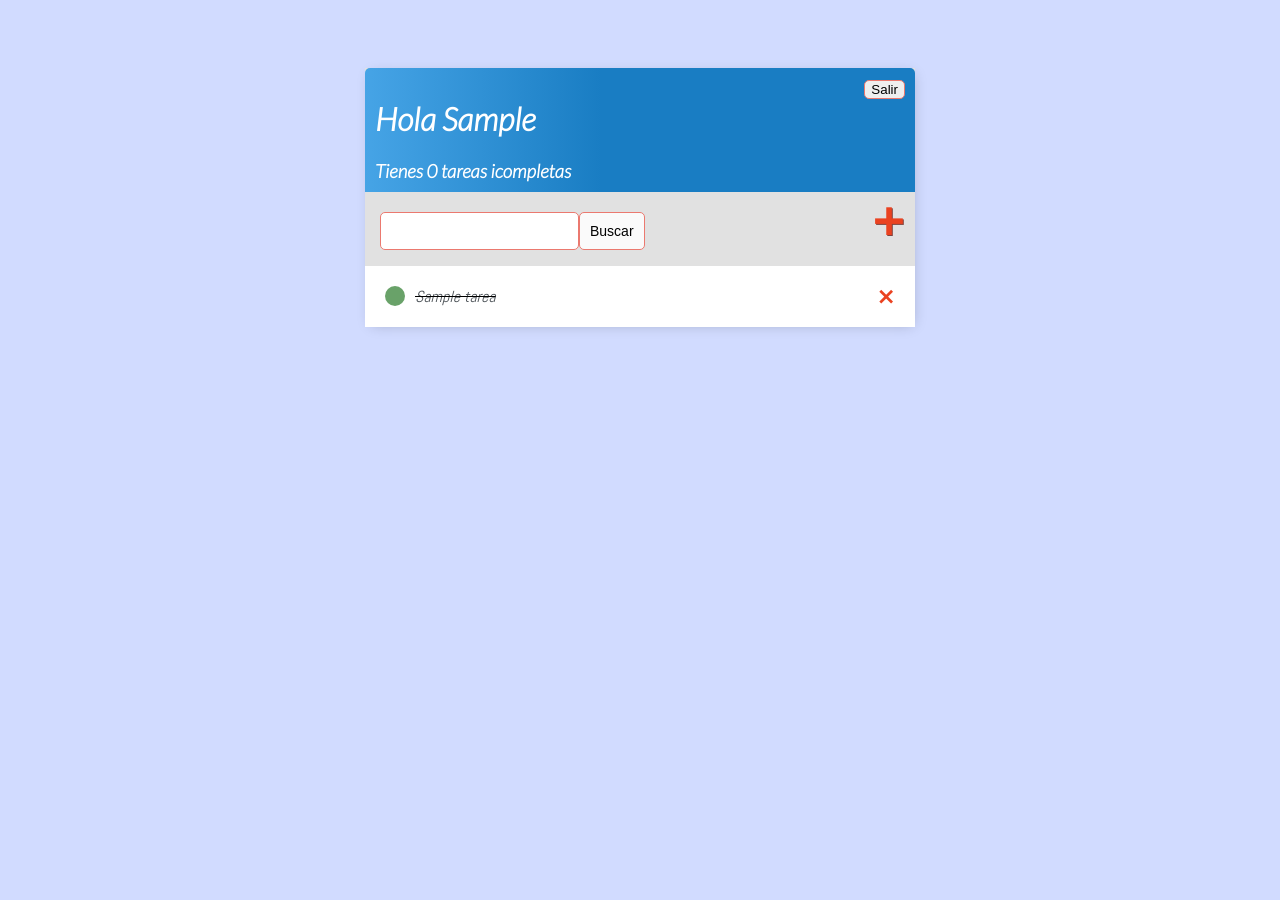
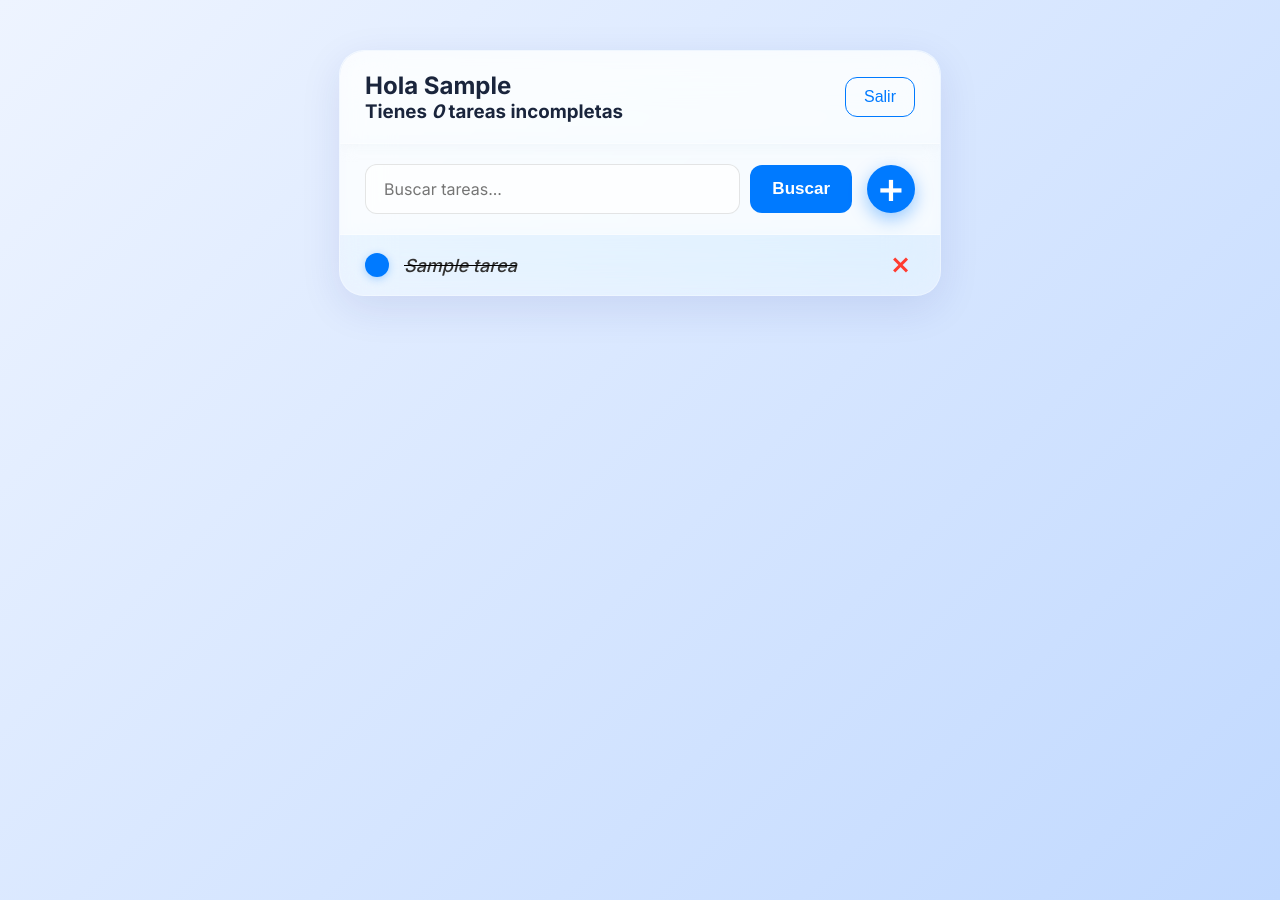
Before and after one commit to IsmaelSanchezRubio/adminstrador_de_tareas, a Django app: page / in a window 1280 px wide. Before the commit the page ends 330 px from the top, so only its background shows below. Run offline with Django 5.2, Linux system fonts and the light colour scheme; a user stored in the database is signed in; tables that the repository leaves empty hold one stand-in row (values such as "Sample post").

Commit message:
Switch to @vercel/python Estilo Liquid glass

```diff
--- a/base/templates/base/principal.html
+++ b/base/templates/base/principal.html
@@ -3,137 +3,295 @@
 <head>
     <meta charset="UTF-8">
     <title>Lista de Pendientes</title>
-    <link rel="preconnect" href="https://fonts.googleapis.com">
-    <link rel="preconnect" href="https://fonts.gstatic.com" crossorigin>
-    <link href="https://fonts.googleapis.com/css2?family=Abel&display=swap" rel="stylesheet">
 
     <link rel="preconnect" href="https://fonts.googleapis.com">
     <link rel="preconnect" href="https://fonts.gstatic.com" crossorigin>
-    <link href="https://fonts.googleapis.com/css2?family=Lato:ital,wght@1,300&display=swap" rel="stylesheet">
+    <link href="https://fonts.googleapis.com/css2?family=Inter:wght@400;500;700;900&display=swap" rel="stylesheet">
 
     <style>
+        /* Estilos generales del cuerpo, con el fondo "Liquid Glass", padding original y AHORA 100% de altura. */
         body {
-            background-color: #d1dbff;
-            font-family: "Abel", sans-serif;
-            padding-top: 60px;
+            background: linear-gradient(135deg, #eef4ff 0%, #c1d9ff 100%);
+            font-family: "Inter", sans-serif;
+            padding-top: 50px;
+            padding-bottom: 50px;
+            margin: 0;
+            min-height: 100vh; /* ¡ESTO ES LO NUEVO! Asegura que el body ocupe al menos el 100% de la altura del viewport */
         }
 
-        .container{
-            max-width: 550px;
+        /* Contenedor principal con efecto "Liquid Glass". */
+        .container {
+            max-width: 600px;
             margin: auto;
-            background-color: #e1e1e1;
-            -webkit-box.shadows: 2px 2px 13px -4px rgba(0, 0, 0, 0.21);
-            box-shadow:2px 2px 13px -4px rgba(0, 0, 0, 0.21);
+            background: rgba(255, 255, 255, 0.4);
+            -webkit-backdrop-filter: blur(25px) saturate(180%);
+            backdrop-filter: blur(25px) saturate(180%);
+            border: 1px solid rgba(255, 255, 255, 0.3);
+            box-shadow: 0 12px 40px 0 rgba(31, 38, 135, 0.1);
+            border-radius: 25px;
+            overflow: hidden;
         }
 
-        h1,
-        h2,
-        h3,
-        h4,
-        h5,
-        h6 {
-            font-family: "Lato", sans-serif;
+        h1, h2, h3, h4, h5, h6 {
+            font-family: "Inter", sans-serif;
+            font-weight: 700;
+            color: #1a253c;
+            margin-top: 0;
+            margin-bottom: 0;
         }
 
-        a,
-        p {
-            color: #b16a5e;
+        p, a {
+            color: #007aff;
+            font-size: 16px;
         }
 
-        .barra-superior{
+        /* Barra superior con fondo translúcido y elementos bien espaciados. */
+        .barra-superior {
             display: flex;
             justify-content: space-between;
-            color: #ffffff;
-            padding: 10px;
-            border-radius: 5px 5px 0 0;
-            background: linear-gradient(90deg, #46a4e6 0%, #197dc3 43%, #197dc3 100%);
+            align-items: center;
+            padding: 20px 25px;
+            background: rgba(255, 255, 255, 0.6);
+            border-bottom: 1px solid rgba(255, 255, 255, 0.4);
+            -webkit-backdrop-filter: blur(10px);
+            backdrop-filter: blur(10px);
+            border-top-left-radius: 25px;
+            border-top-right-radius: 25px;
+            box-shadow: 0 2px 10px rgba(0,0,0,0.05);
         }
 
-        .barra-superior a{
-        color: #ffffff;
-        text-decoration: none}
+        .barra-superior h1 {
+            margin: 0;
+            font-size: 24px;
+        }
 
-        .envoltorio-tarea{
+        .barra-superior a {
+            text-decoration: none;
+            font-weight: 500;
+            color: #007aff;
+            font-size: 16px;
+            transition: color 0.2s ease;
+        }
+        .barra-superior a:hover {
+            color: #0056b3;
+        }
+
+        /* Envoltorio de tarea con fondo sutilmente más opaco al pasar el ratón. */
+        .envoltorio-tarea {
             display: flex;
             align-items: center;
             justify-content: space-between;
-            padding: 20px;
-            background-color: #ffffff;
-            border-top: 1px solid rgb(225, 225, 225);}
+            padding: 18px 25px;
+            background-color: transparent;
+            border-bottom: 1px solid rgba(255, 255, 255, 0.3);
+            transition: background-color 0.2s ease;
+        }
 
-        .titulo-tarea{
-            display: flex;}
+        .envoltorio-tarea:last-child {
+            border-bottom: none;
+        }
 
-        .titulo-tarea a{
+        .envoltorio-tarea:hover {
+            background-color: rgba(255, 255, 255, 0.6);
+        }
+
+        .titulo-tarea {
+            display: flex;
+            align-items: center;
+            flex-grow: 1;
+        }
+
+        .titulo-tarea a {
             text-decoration: none;
-            color: #4b5156;
-            margin-left: 10px;}
+            color: #333;
+            margin-left: 15px;
+            font-weight: 500;
+            font-size: 18px;
+            word-break: break-word;
+            flex-grow: 1;
+        }
+
+        /* Iconos de tarea con colores y formas alineados con iOS. */
+        .icono-tarea-completa,
+        .icono-tarea-incompleta {
+            height: 24px;
+            width: 24px;
+            border-radius: 50%;
+            display: flex;
+            align-items: center;
+            justify-content: center;
+            flex-shrink: 0;
+        }
 
         .icono-tarea-completa {
-            height: 20px;
-            width: 20px;
-            background-color: rgb(105, 162, 105);
-            border-radius: 50px;}
+            background-color: #007aff;
+            color: white;
+            box-shadow: 0 2px 8px rgba(0, 122, 255, 0.3);
+        }
 
         .icono-tarea-incompleta {
-            height: 20px;
-            width: 20px;
-            background-color: rgb(218, 218, 218);
-            border-radius: 50px;}
+            background-color: transparent;
+            border: 2px solid #cecece;
+        }
 
-        .enlace-eliminar{
+        .enlace-eliminar {
             text-decoration: none;
             font-weight: 900;
-            color: #EA4220;
-            font-size: 22px;
-            line-height: 0}
+            color: #ff3b30;
+            font-size: 24px;
+            line-height: 0;
+            padding: 5px;
+            margin-left: 15px;
+            transition: opacity 0.2s ease;
+        }
+        .enlace-eliminar:hover {
+            opacity: 0.7;
+        }
 
-        #envoltorio-agregar-buscar{
+        #envoltorio-agregar-buscar {
             display: flex;
             justify-content: space-between;
             align-items: center;
-            padding-bottom: 15px;
-            padding-left: 15px}
+            padding: 20px 25px;
+            border-bottom: 1px solid rgba(255, 255, 255, 0.4);
+            background: rgba(255, 255, 255, 0.5);
+            -webkit-backdrop-filter: blur(8px);
+            backdrop-filter: blur(8px);
+        }
 
-        #enlace-agregar{
-            color: #EA4220;
+        #envoltorio-agregar-buscar form {
+            margin: 0;
+            display: flex;
+            flex-grow: 1;
+            align-items: center;
+        }
+
+        #envoltorio-agregar-buscar form input[type="text"] {
+            margin-right: 10px;
+            flex-grow: 1;
+            width: auto;
+            border: 1px solid rgba(0, 0, 0, 0.1);
+            background-color: rgba(255, 255, 255, 0.7);
+            border-radius: 12px;
+            padding: 14px 18px;
+            font-family: "Inter", sans-serif;
+            font-size: 16px;
+            color: #333;
+            transition: border-color 0.2s ease, box-shadow 0.2s ease, background-color 0.2s ease;
+            box-sizing: border-box;
+        }
+
+        #envoltorio-agregar-buscar form .boton {
+            margin-top: 0;
+        }
+
+        #enlace-agregar {
+            display: flex;
+            align-items: center;
+            justify-content: center;
+            width: 48px;
+            height: 48px;
+            background-color: #007aff;
+            color: white;
             text-decoration: none;
-            font-size: 42px;
-            padding-right:10px;
-            text-shadow: 1px 1px #81413B}
+            font-size: 32px;
+            font-weight: 500;
+            border-radius: 50%;
+            box-shadow: 0 6px 18px rgba(0, 122, 255, 0.4);
+            transition: transform 0.2s ease, box-shadow 0.2s ease;
+            flex-shrink: 0;
+            margin-left: 15px;
+        }
 
-        input[type=text],
+        #enlace-agregar:hover {
+            transform: translateY(-2px);
+            box-shadow: 0 8px 20px rgba(0, 122, 255, 0.5);
+        }
+
+        /* Reglas generales para inputs de texto (excluyendo el de búsqueda para mayor especificidad) */
+        input[type=text]:not([name="area-buscar"]),
         input[type=password],
         textarea {
-            border: 1px solid #EB796F;
-            border-radius: 5px;
-            padding: 10px;
-            width: 90%}
+            border: 1px solid rgba(0, 0, 0, 0.1);
+            background-color: rgba(255, 255, 255, 0.7);
+            border-radius: 12px;
+            padding: 14px 18px;
+            width: calc(100% - 36px);
+            font-family: "Inter", sans-serif;
+            font-size: 16px;
+            color: #333;
+            transition: border-color 0.2s ease, box-shadow 0.2s ease, background-color 0.2s ease;
+            box-sizing: border-box;
+        }
+
+        input[type=text]:focus,
+        input[type=password]:focus,
+        textarea:focus {
+            outline: none;
+            border-color: #007aff;
+            box-shadow: 0 0 0 4px rgba(0, 122, 255, 0.2);
+            background-color: #ffffff;
+        }
 
         label {
-            padding-top: 10px !important;
-            display: block}
+            padding-top: 15px !important;
+            padding-bottom: 8px;
+            display: block;
+            color: #333;
+            font-weight: 500;
+            font-size: 15px;
+        }
 
+        .cuerpo-tarjeta {
+            padding: 25px;
+        }
+
+        /* Estilos generales para botones. */
         .boton {
-            border: 1px solid #EB796F;
-            background-color: #FAFAFA;
-            color: #000000;
-            padding: 10px;
-            font-size: 14px;
-            border-radius: 5px;
+            border: none;
+            background-color: #007aff;
+            color: #ffffff;
+            padding: 14px 22px;
+            font-size: 17px;
+            font-weight: 600;
+            border-radius: 12px;
             cursor: pointer;
-            text-decoration: none}
+            text-decoration: none;
+            display: inline-block;
+            transition: background-color 0.2s ease, transform 0.1s ease, box-shadow 0.2s ease;
+            margin-top: 20px;
+        }
 
-        .boton-salir{
-        border-radius: 5px;
-        border: 1px solid #EB796F}
+        .boton:hover {
+            background-color: #0056b3;
+            box-shadow: 0 4px 12px rgba(0, 122, 255, 0.3);
+        }
 
-        .cuerpo-tarjeta{
-        padding: 20px;}
+        .boton:active {
+            transform: scale(0.98);
+        }
 
+        .boton-salir {
+            border-radius: 12px;
+            border: 1px solid #007aff;
+            color: #007aff;
+            background-color: transparent;
+            padding: 10px 18px;
+            font-size: 16px;
+            font-weight: 500;
+            cursor: pointer;
+            transition: background-color 0.2s ease, color 0.2s ease;
+        }
 
+        .boton-salir:hover {
+            background-color: rgba(0, 122, 255, 0.1);
+        }
 
-
+        .cuerpo-tarjeta p {
+            margin-top: 0;
+            padding-top: 20px;
+            text-align: center;
+        }
 
     </style>
 </head>
--- a/base/templates/base/tarea_list.html
+++ b/base/templates/base/tarea_list.html
@@ -4,7 +4,7 @@
 <div class="barra-superior">
     <div>
         <h1>Hola {{request.user|title}}</h1>
-        <h3 style="margin:0">Tienes <i>{{count}}</i> tarea{{count|pluralize}} icompleta{{count|pluralize}}</h3>
+        <h3 style="margin:0">Tienes <i>{{count}}</i> tarea{{count|pluralize}} incompleta{{count|pluralize}}</h3>
     </div>
     {% if request.user.is_authenticated %}
         <form method="post" action="{% url 'logout' %}">
@@ -17,8 +17,8 @@
 </div>
 
 <div id="envoltorio-agregar-buscar">
-    <form method="GET" style="margin-top: 20px; display: flex;">
-        <input type="text" name="area-buscar" value="{{valor_buscado}}">
+    <form method="GET">
+        <input type="text" name="area-buscar" value="{{valor_buscado}}" placeholder="Buscar tareas...">
         <input class="boton" type="submit" value="Buscar">
     </form>
     <a id="enlace-agregar" href="{% url 'crear-tarea' %}">&#x1F7A5;</a>
@@ -30,24 +30,23 @@
         {% if tarea.completo %}
         <div class="titulo-tarea">
             <div class="icono-tarea-completa"></div>
-            <i><s><a href="{% url 'editar-tarea' tarea.id %}">{{tarea}}</a></s></i>
+            <i><s><a href="{% url 'editar-tarea' tarea.id %}" style="text-decoration: none;">{{tarea}}</a></s></i>
         </div>
         <a class="enlace-eliminar" href="{% url 'eliminar-tarea' tarea.id %}">&#x2A2F;</a>
         {% else %}
         <div class="titulo-tarea">
             <div class="icono-tarea-incompleta"></div>
-            <a href="{% url 'editar-tarea' tarea.id %}">{{tarea}}</a>
+            <a href="{% url 'editar-tarea' tarea.id %}" style="text-decoration: none;">{{tarea}}</a>
         </div>
         <a class="enlace-eliminar" href="{% url 'eliminar-tarea' tarea.id %}">&#x2A2F;</a>
         {% endif %}
     </div>
-
-
     {% empty %}
-    <h3>No hay elementos en esta lista</h3>
+    <div style="text-align: center; padding: 20px; color: #555;">
+        <p>No hay tareas en tu lista. ¡Crea una nueva!</p>
+        <a class="boton" href="{% url 'crear-tarea' %}">Crear Tarea</a>
+    </div>
     {% endfor %}
 </div>
 
-
-
 {% endblock content %}
```
